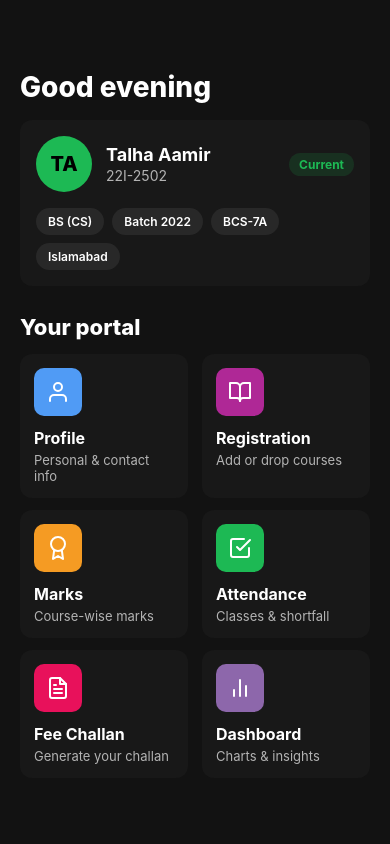
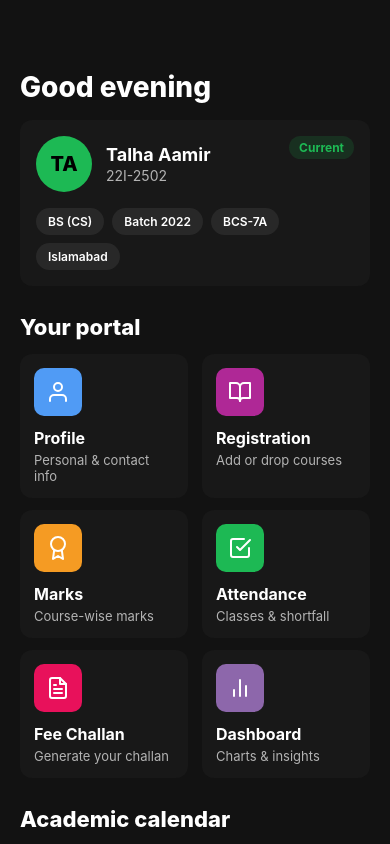
Before and after one commit to i222502-school/flex-stuff, a React Native app: screen / in a window 390 px wide. Built offline with nearby package versions, Linux system fonts and the light colour scheme.

Commit message:
add profile screen with personal and contact info add academic calendar with ongoing, upcoming and ended status add reusable badge, info row and calendar event components add date and initials helpers handle android back button to return home

```diff
--- a/App.js
+++ b/App.js
@@ -1,8 +1,9 @@
 import { StatusBar } from 'expo-status-bar';
-import { Platform, StatusBar as RNStatusBar, StyleSheet, Text, View } from 'react-native';
-import { useState } from 'react';
+import { BackHandler, Platform, StatusBar as RNStatusBar, StyleSheet, Text, View } from 'react-native';
+import { useEffect, useState } from 'react';
 
 import HomeScreen from './src/screens/HomeScreen';
+import ProfileScreen from './src/screens/ProfileScreen';
 import ScreenHeader from './src/components/ScreenHeader';
 import { menuItems } from './src/data/menu';
 import { colors } from './src/theme';
@@ -11,20 +12,37 @@ export default function App() {
   // Which screen is showing: 'home' or one of the menu keys ('marks', 'fee', ...)
   const [view, setView] = useState('home');
 
+  // Android back button: go back to home instead of closing the app.
+  // Re-registered whenever `view` changes; the old listener is removed first.
+  useEffect(() => {
+    const subscription = BackHandler.addEventListener('hardwareBackPress', () => {
+      if (view !== 'home') {
+        setView('home');
+        return true; // we handled it
+      }
+      return false; // on home: let Android close the app
+    });
+    return () => subscription.remove();
+  }, [view]);
+
+  if (view === 'home') {
+    return (
+      <View style={styles.container}>
+        <StatusBar style="light" />
+        <HomeScreen onOpen={setView} />
+      </View>
+    );
+  }
+
   const currentItem = menuItems.find((item) => item.key === view);
 
   return (
     <View style={styles.container}>
       <StatusBar style="light" />
+      <ScreenHeader title={currentItem.title} onBack={() => setView('home')} />
 
-      {view === 'home' ? (
-        <HomeScreen onOpen={setView} />
-      ) : (
-        <View style={styles.screen}>
-          <ScreenHeader title={currentItem.title} onBack={() => setView('home')} />
-          <Text style={styles.placeholder}>Coming soon</Text>
-        </View>
-      )}
+      {view === 'profile' && <ProfileScreen />}
+      {view !== 'profile' && <Text style={styles.placeholder}>Coming soon</Text>}
     </View>
   );
 }
@@ -36,9 +54,6 @@ const styles = StyleSheet.create({
     // Keep content below the phone's status bar (Android draws edge-to-edge)
     paddingTop: Platform.OS === 'android' ? RNStatusBar.currentHeight : 50,
   },
-  screen: {
-    flex: 1,
-  },
   placeholder: {
     paddingHorizontal: 20,
     color: colors.subtext,
--- /dev/null
+++ b/src/components/Badge.js
@@ -0,0 +1,32 @@
+import { StyleSheet, Text, View } from 'react-native';
+import { colors } from '../theme';
+
+// Text colour + background for each kind of badge
+const tones = {
+  success: { color: colors.success, backgroundColor: colors.successLight },
+  warning: { color: colors.warning, backgroundColor: colors.warningLight },
+  danger: { color: colors.danger, backgroundColor: colors.dangerLight },
+  neutral: { color: colors.subtext, backgroundColor: colors.cardHighlight },
+};
+
+// Small rounded label, e.g. <Badge label="Ongoing" tone="success" />
+export default function Badge({ label, tone = 'neutral' }) {
+  return (
+    <View style={[styles.badge, { backgroundColor: tones[tone].backgroundColor }]}>
+      <Text style={[styles.text, { color: tones[tone].color }]}>{label}</Text>
+    </View>
+  );
+}
+
+const styles = StyleSheet.create({
+  badge: {
+    paddingHorizontal: 10,
+    paddingVertical: 4,
+    borderRadius: 999,
+    alignSelf: 'flex-start',
+  },
+  text: {
+    fontSize: 12,
+    fontWeight: '700',
+  },
+});
--- /dev/null
+++ b/src/components/CalendarEvent.js
@@ -0,0 +1,77 @@
+import { StyleSheet, Text, View } from 'react-native';
+import Badge from './Badge';
+import Icon from './Icon';
+import { formatDate } from '../utils/helpers';
+import { colors } from '../theme';
+
+// Which badge tone each status uses
+const statusTones = {
+  Ongoing: 'success',
+  Upcoming: 'warning',
+  Ended: 'neutral',
+  TBA: 'neutral',
+};
+
+// One row of the academic calendar. `event` already has status and hint worked out.
+export default function CalendarEvent({ event, isLast }) {
+  // Show the date range if there is one, otherwise the note ("Updated soon")
+  const dates = event.start ? `${formatDate(event.start)} – ${formatDate(event.end)}` : event.note;
+
+  return (
+    <View style={[styles.row, !isLast && styles.divider, event.status === 'Ended' && styles.faded]}>
+      <View style={styles.iconBox}>
+        <Icon name="calendar" size={20} color={colors.text} />
+      </View>
+      <View style={styles.middle}>
+        <Text style={styles.title}>{event.title}</Text>
+        <Text style={styles.dates}>{dates}</Text>
+        {event.hint !== '' && <Text style={styles.hint}>{event.hint}</Text>}
+      </View>
+      <Badge label={event.status} tone={statusTones[event.status]} />
+    </View>
+  );
+}
+
+const styles = StyleSheet.create({
+  row: {
+    flexDirection: 'row',
+    alignItems: 'center',
+    paddingVertical: 12,
+  },
+  divider: {
+    borderBottomWidth: 1,
+    borderBottomColor: colors.border,
+  },
+  faded: {
+    opacity: 0.5,
+  },
+  iconBox: {
+    width: 40,
+    height: 40,
+    borderRadius: 8,
+    backgroundColor: colors.cardHighlight,
+    alignItems: 'center',
+    justifyContent: 'center',
+    marginRight: 12,
+  },
+  middle: {
+    flex: 1,
+    marginRight: 8,
+  },
+  title: {
+    fontSize: 15,
+    fontWeight: '700',
+    color: colors.text,
+  },
+  dates: {
+    fontSize: 13,
+    color: colors.subtext,
+    marginTop: 2,
+  },
+  hint: {
+    fontSize: 12,
+    color: colors.primary,
+    fontWeight: '600',
+    marginTop: 2,
+  },
+});
--- /dev/null
+++ b/src/components/InfoRow.js
@@ -0,0 +1,32 @@
+import { StyleSheet, Text, View } from 'react-native';
+import { colors } from '../theme';
+
+// A label on top and its value below, with a divider line unless it's the last row.
+export default function InfoRow({ label, value, isLast }) {
+  return (
+    <View style={[styles.row, !isLast && styles.divider]}>
+      <Text style={styles.label}>{label}</Text>
+      <Text style={styles.value}>{value}</Text>
+    </View>
+  );
+}
+
+const styles = StyleSheet.create({
+  row: {
+    paddingVertical: 12,
+  },
+  divider: {
+    borderBottomWidth: 1,
+    borderBottomColor: colors.border,
+  },
+  label: {
+    fontSize: 12,
+    color: colors.subtext,
+    marginBottom: 4,
+  },
+  value: {
+    fontSize: 15,
+    fontWeight: '600',
+    color: colors.text,
+  },
+});
--- a/src/screens/HomeScreen.js
+++ b/src/screens/HomeScreen.js
@@ -1,9 +1,16 @@
 import { ScrollView, StyleSheet, Text, View } from 'react-native';
+import Badge from '../components/Badge';
+import CalendarEvent from '../components/CalendarEvent';
 import Card from '../components/Card';
 import MenuTile from '../components/MenuTile';
 import { student } from '../data/student';
+import { calendar } from '../data/calendar';
 import { menuItems } from '../data/menu';
+import { getEventStatus, getInitials, getToday } from '../utils/helpers';
 import { colors } from '../theme';
+
+// Calendar events are shown in this order: what's happening now comes first
+const STATUS_ORDER = { Ongoing: 0, Upcoming: 1, TBA: 2, Ended: 3 };
 
 // "Good morning / afternoon / evening" depending on the current hour
 function getGreeting() {
@@ -15,16 +22,14 @@ function getGreeting() {
 
 // onOpen(key) is passed down from App.js — it changes which view is shown.
 export default function HomeScreen({ onOpen }) {
-  // "Talha Aamir" -> "TA"
-  const initials = student.personal.name
-    .split(' ')
-    .map((word) => word[0])
-    .join('');
-
   // Small pills under the name, built from the student object
   const details = [student.degree, `Batch ${student.batch}`, student.section, student.campus];
 
-  const isCurrent = student.status === 'Current';
+  // Add a status to every event, then sort by STATUS_ORDER
+  const today = getToday();
+  const events = calendar
+    .map((event) => getEventStatus(event, today))
+    .sort((a, b) => STATUS_ORDER[a.status] - STATUS_ORDER[b.status]);
 
   return (
     <ScrollView contentContainerStyle={styles.container}>
@@ -33,22 +38,13 @@ export default function HomeScreen({ onOpen }) {
       <Card style={styles.profileCard}>
         <View style={styles.row}>
           <View style={styles.avatar}>
-            <Text style={styles.avatarText}>{initials}</Text>
+            <Text style={styles.avatarText}>{getInitials(student.personal.name)}</Text>
           </View>
           <View style={styles.nameBlock}>
             <Text style={styles.name}>{student.personal.name}</Text>
             <Text style={styles.rollNo}>{student.rollNo}</Text>
           </View>
-          <View
-            style={[
-              styles.statusBadge,
-              { backgroundColor: isCurrent ? colors.successLight : colors.warningLight },
-            ]}
-          >
-            <Text style={[styles.statusText, { color: isCurrent ? colors.success : colors.warning }]}>
-              {student.status}
-            </Text>
-          </View>
+          <Badge label={student.status} tone={student.status === 'Current' ? 'success' : 'warning'} />
         </View>
 
         <View style={styles.pills}>
@@ -73,6 +69,17 @@ export default function HomeScreen({ onOpen }) {
           />
         ))}
       </View>
+
+      <Text style={styles.sectionTitle}>Academic calendar</Text>
+      <Card style={styles.calendarCard}>
+        {events.length === 0 ? (
+          <Text style={styles.empty}>No calendar events yet.</Text>
+        ) : (
+          events.map((event, index) => (
+            <CalendarEvent key={event.id} event={event} isLast={index === events.length - 1} />
+          ))
+        )}
+      </Card>
     </ScrollView>
   );
 }
@@ -121,15 +128,6 @@ const styles = StyleSheet.create({
     color: colors.subtext,
     marginTop: 2,
   },
-  statusBadge: {
-    paddingHorizontal: 10,
-    paddingVertical: 4,
-    borderRadius: 999,
-  },
-  statusText: {
-    fontSize: 12,
-    fontWeight: '700',
-  },
   pills: {
     flexDirection: 'row',
     flexWrap: 'wrap',
@@ -156,5 +154,15 @@ const styles = StyleSheet.create({
     flexDirection: 'row',
     flexWrap: 'wrap',
     justifyContent: 'space-between',
+    marginBottom: 16,
+  },
+  calendarCard: {
+    paddingVertical: 4,
+    marginBottom: 20,
+  },
+  empty: {
+    color: colors.subtext,
+    paddingVertical: 16,
+    textAlign: 'center',
   },
 });
--- /dev/null
+++ b/src/screens/ProfileScreen.js
@@ -0,0 +1,108 @@
+import { ScrollView, StyleSheet, Text, View } from 'react-native';
+import Card from '../components/Card';
+import InfoRow from '../components/InfoRow';
+import { student } from '../data/student';
+import { getInitials } from '../utils/helpers';
+import { colors } from '../theme';
+
+export default function ProfileScreen() {
+  const { personal, contact } = student;
+
+  // Rows are built as data, then drawn with .map() below
+  const personalRows = [
+    { label: 'Date of Birth', value: personal.dob },
+    { label: 'Gender', value: personal.gender },
+    { label: 'Email', value: personal.email },
+    { label: 'Mobile', value: personal.mobile },
+    { label: 'Blood Group', value: personal.bloodGroup },
+    { label: 'Nationality', value: personal.nationality },
+  ];
+
+  const contactRows = [
+    { label: 'Current Address', value: contact.currentAddress },
+    { label: 'Permanent Address', value: contact.permanentAddress },
+  ];
+
+  return (
+    <ScrollView contentContainerStyle={styles.container}>
+      <View style={styles.hero}>
+        <View style={styles.avatar}>
+          <Text style={styles.avatarText}>{getInitials(personal.name)}</Text>
+        </View>
+        <Text style={styles.name}>{personal.name}</Text>
+        <Text style={styles.subtitle}>
+          {student.rollNo} · {student.degree} · {student.section}
+        </Text>
+      </View>
+
+      <Text style={styles.sectionTitle}>Personal information</Text>
+      <Card style={styles.card}>
+        {personalRows.map((row, index) => (
+          <InfoRow
+            key={row.label}
+            label={row.label}
+            value={row.value}
+            isLast={index === personalRows.length - 1}
+          />
+        ))}
+      </Card>
+
+      <Text style={styles.sectionTitle}>Contact information</Text>
+      <Card style={styles.card}>
+        {contactRows.map((row, index) => (
+          <InfoRow
+            key={row.label}
+            label={row.label}
+            value={row.value}
+            isLast={index === contactRows.length - 1}
+          />
+        ))}
+      </Card>
+    </ScrollView>
+  );
+}
+
+const styles = StyleSheet.create({
+  container: {
+    padding: 20,
+    paddingTop: 8,
+  },
+  hero: {
+    alignItems: 'center',
+    marginBottom: 28,
+  },
+  avatar: {
+    width: 96,
+    height: 96,
+    borderRadius: 48,
+    backgroundColor: colors.primary,
+    alignItems: 'center',
+    justifyContent: 'center',
+    marginBottom: 14,
+  },
+  avatarText: {
+    fontSize: 34,
+    fontWeight: '800',
+    color: '#000000',
+  },
+  name: {
+    fontSize: 24,
+    fontWeight: '800',
+    color: colors.text,
+  },
+  subtitle: {
+    fontSize: 14,
+    color: colors.subtext,
+    marginTop: 4,
+  },
+  sectionTitle: {
+    fontSize: 18,
+    fontWeight: '800',
+    color: colors.text,
+    marginBottom: 10,
+  },
+  card: {
+    paddingVertical: 4,
+    marginBottom: 24,
+  },
+});
--- /dev/null
+++ b/src/utils/helpers.js
@@ -0,0 +1,50 @@
+const MONTHS = ['Jan', 'Feb', 'Mar', 'Apr', 'May', 'Jun', 'Jul', 'Aug', 'Sep', 'Oct', 'Nov', 'Dec'];
+
+// "Talha Aamir" -> "TA"
+export function getInitials(name) {
+  return name
+    .split(' ')
+    .map((word) => word[0])
+    .join('');
+}
+
+// Today's date as 'YYYY-MM-DD' (same format as the data, so strings can be compared)
+export function getToday() {
+  const now = new Date();
+  const month = String(now.getMonth() + 1).padStart(2, '0');
+  const day = String(now.getDate()).padStart(2, '0');
+  return `${now.getFullYear()}-${month}-${day}`;
+}
+
+// '2026-08-14' -> '14 Aug'
+export function formatDate(dateString) {
+  const [, month, day] = dateString.split('-');
+  return `${Number(day)} ${MONTHS[Number(month) - 1]}`;
+}
+
+// Number of whole days from one 'YYYY-MM-DD' date to another
+export function daysBetween(from, to) {
+  const msPerDay = 1000 * 60 * 60 * 24;
+  return Math.round((new Date(to) - new Date(from)) / msPerDay);
+}
+
+// 1 -> '1 day', 5 -> '5 days'
+function dayText(count) {
+  return count === 1 ? '1 day' : `${count} days`;
+}
+
+// Returns a copy of a calendar event with `status` and a small `hint` added.
+// Dates are 'YYYY-MM-DD' strings, so < and > compare them correctly.
+export function getEventStatus(event, today) {
+  if (!event.start) {
+    return { ...event, status: 'TBA', hint: '' };
+  }
+  if (today < event.start) {
+    return { ...event, status: 'Upcoming', hint: `Starts in ${dayText(daysBetween(today, event.start))}` };
+  }
+  if (today > event.end) {
+    return { ...event, status: 'Ended', hint: '' };
+  }
+  const daysLeft = daysBetween(today, event.end);
+  return { ...event, status: 'Ongoing', hint: daysLeft === 0 ? 'Ends today' : `Ends in ${dayText(daysLeft)}` };
+}
```
